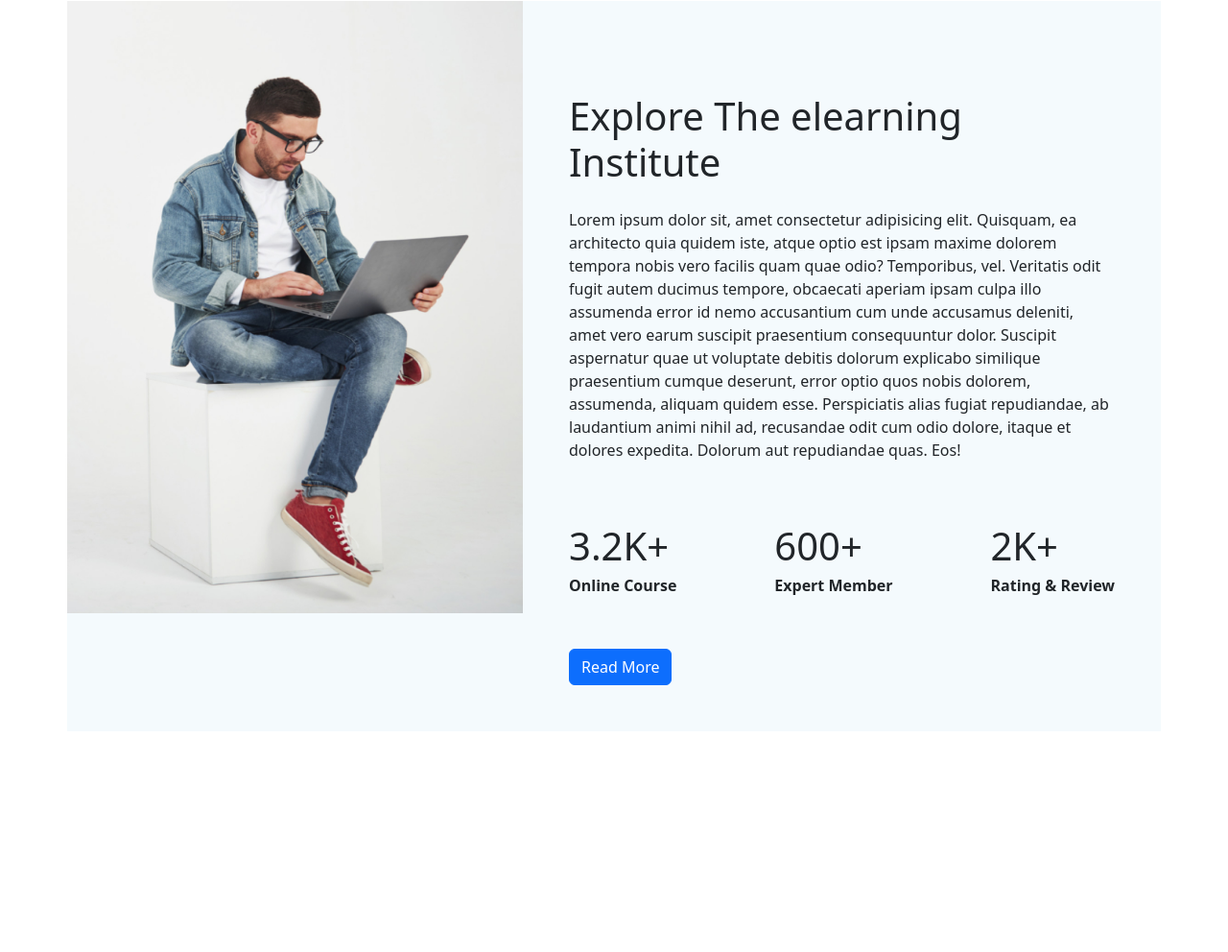
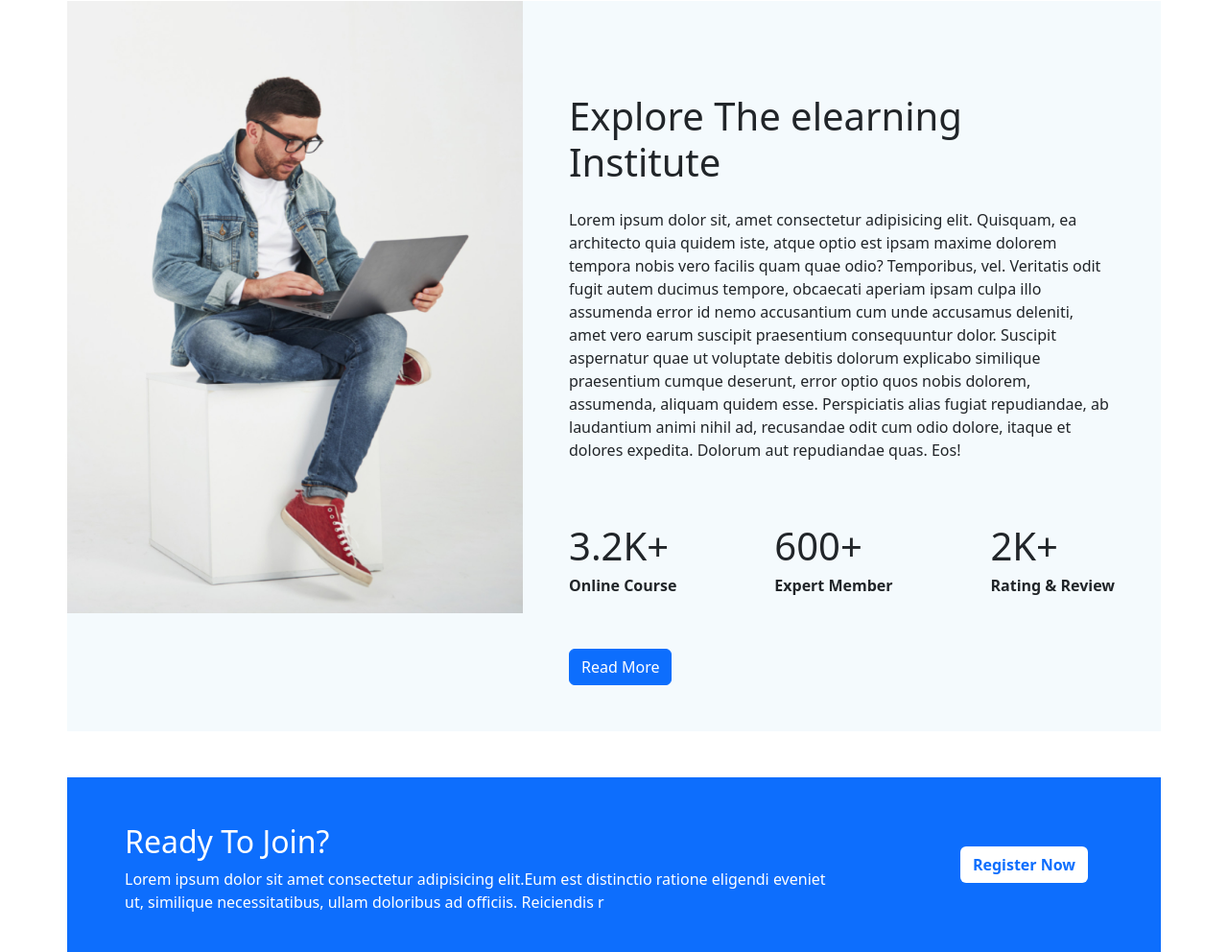
Before and after one commit to Iktiup-Mahmud/ed-tech, a plain HTML site: page index.html in a window 1280 px wide. Shown: the part 2003-2995 px from the top of the page at 96% size. Before the commit the page ends 2813 px from the top, so only its background shows below. Drawn offline with nearby package versions, Linux system fonts and the light colour scheme.

Commit message:
ready to join section added

```diff
--- a/index.html
+++ b/index.html
@@ -255,6 +255,21 @@
         </section>
         <!-- explore e-learning end -->
 
+        <!-- ready to join section start  -->
+        <section class="container">
+            <div class="bg-primary d-flex justify-content-between row">
+                <div class="col-9">
+                    <h2 class="px-5 pt-5 text-white">Ready To Join?</h2>
+                    <p class="px-5 pb-4 text-white">Lorem ipsum dolor sit amet consectetur adipisicing elit.Eum est distinctio ratione eligendi eveniet ut, similique necessitatibus, ullam doloribus ad officiis. Reiciendis r
+                    </p>
+                </div>
+                <div class="col-3 text-center d-flex justify-content-center align-items-center">
+                    <button class="btn text-primary bg-white fw-bold">Register Now</button>
+                </div>
+            </div>
+        </section>
+        <!-- ready to join section end  -->
+
 
 
 
```
